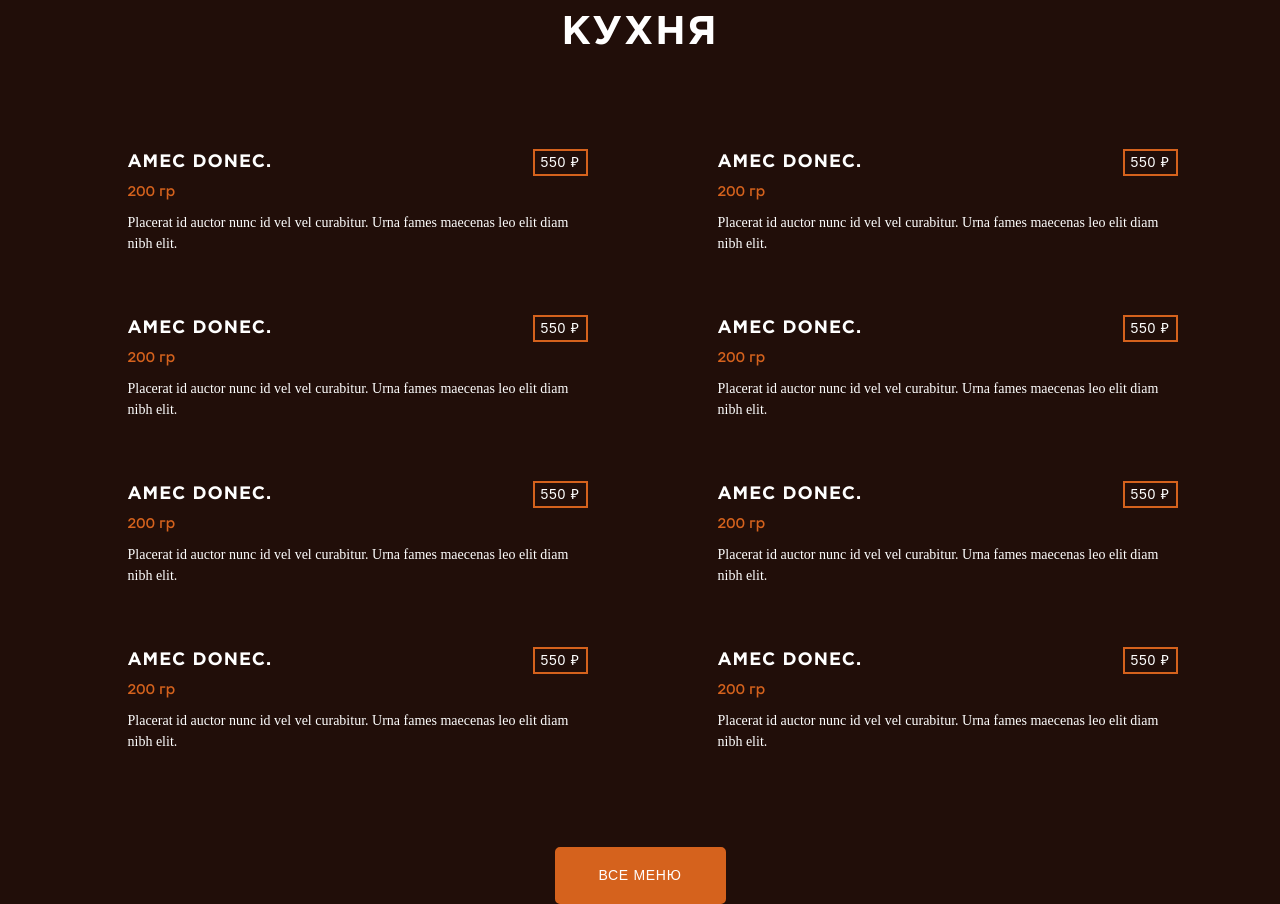
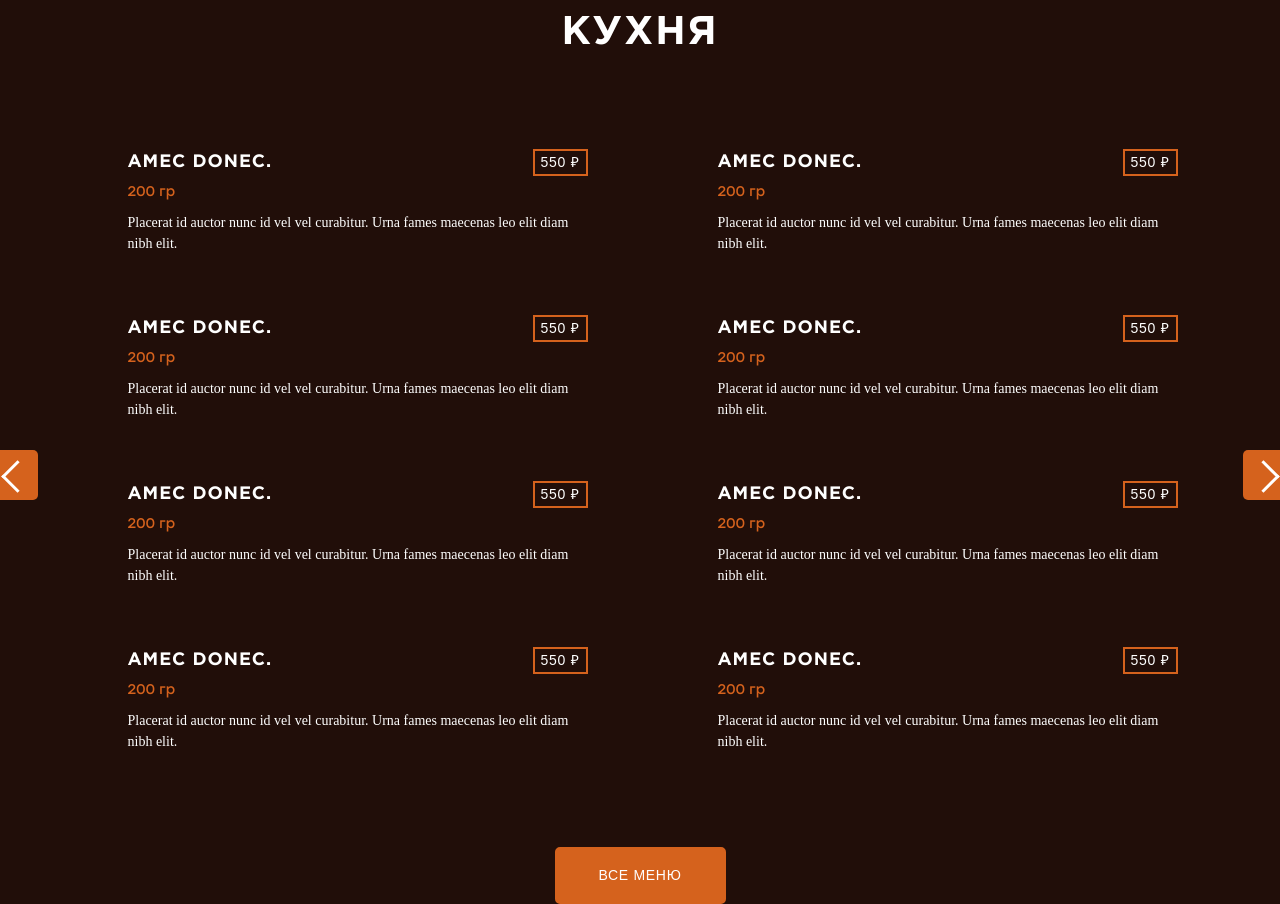
Before and after one commit to MercCreW/bar-site, a plain HTML site: page index.html in a window 1280 px wide. Shown: the part 887-1791 px from the top of the page. Drawn offline with Linux system fonts and the light colour scheme.

Commit message:
kitchen done

```diff
--- a/index.css
+++ b/index.css
@@ -158,6 +158,13 @@
   margin-bottom: 80px;
 }
 
+.kitchen__wrap {
+  display: flex;
+  width: 1305px;
+  justify-content: space-between;
+  align-items: center;
+}
+
 .kitchen-cards {
   display: flex;
   flex-wrap: wrap;
@@ -230,3 +237,42 @@
   width: 171px;
   height: 57px;
 }
+
+.kitchen__carousel-button {
+  position: relative;
+  padding: 0;
+  margin: 0;
+  border: none;
+  width: 50px;
+  height: 50px;
+}
+
+.kitchen__carousel-button_prev::after {
+  position: absolute;
+  top: 15px;
+  left: 18px;
+  content: "";
+  display: block;
+  width: 20px;
+  height: 20px;
+  border-left: 3px solid white;
+  border-bottom: 3px solid white;
+  transform: rotate(45deg);
+}
+
+.kitchen__carousel-button_next::after {
+  position: absolute;
+  top: 15px;
+  right: 18px;
+  content: "";
+  display: block;
+  width: 20px;
+  height: 20px;
+  border-left: 3px solid white;
+  border-bottom: 3px solid white;
+  transform: rotate(-135deg);
+}
+
+.events{
+
+}
--- a/index.html
+++ b/index.html
@@ -45,9 +45,12 @@
           </ul>
         </div>
       </section>
+    </header>
     <section class="kitchen">
       <button class="button button-kitchen">top "manhattan menu"</button>
       <h2 class="kitchen__title">кухня</h2>
+      <div class="kitchen__wrap">
+        <button class="button kitchen__button kitchen__carousel-button kitchen__carousel-button_prev"></button>
       <ul class="kitchen-cards">
         <li class="kitchen-card">
           <img class="kitchen-card__image" src="./images/dishes/1.png" alt="">
@@ -122,8 +125,12 @@
           </div>
         </li>
       </ul>
+      <button class="button kitchen__button kitchen__carousel-button kitchen__carousel-button_next"></button>
+    </div>
       <button class="button kitchen__button">все меню</button>
     </section>
-    </header>
+    <section class="events">
+
+    </section>
   </body>
 </html>
```
Lines whose indentation alone changed are shown as unchanged.
